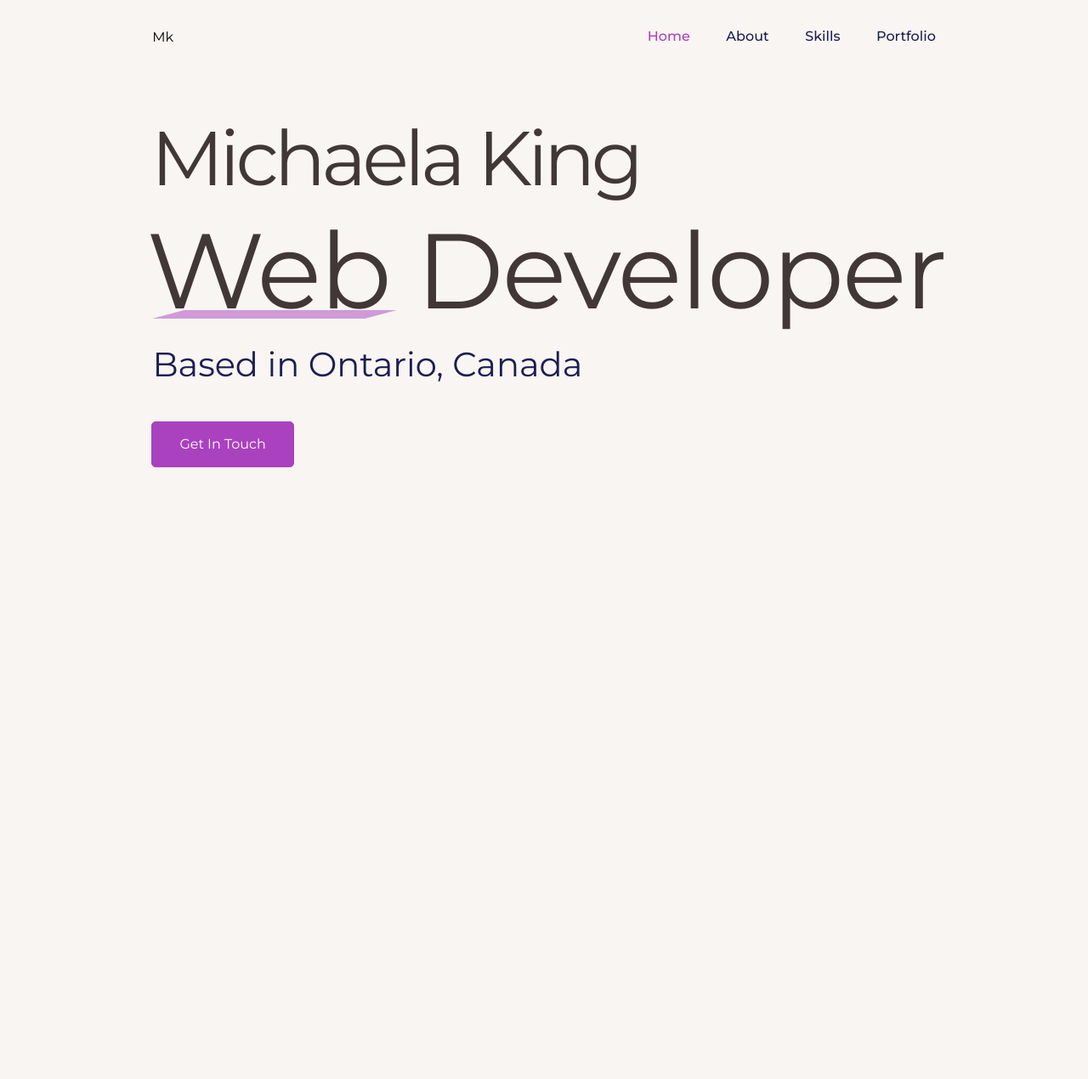
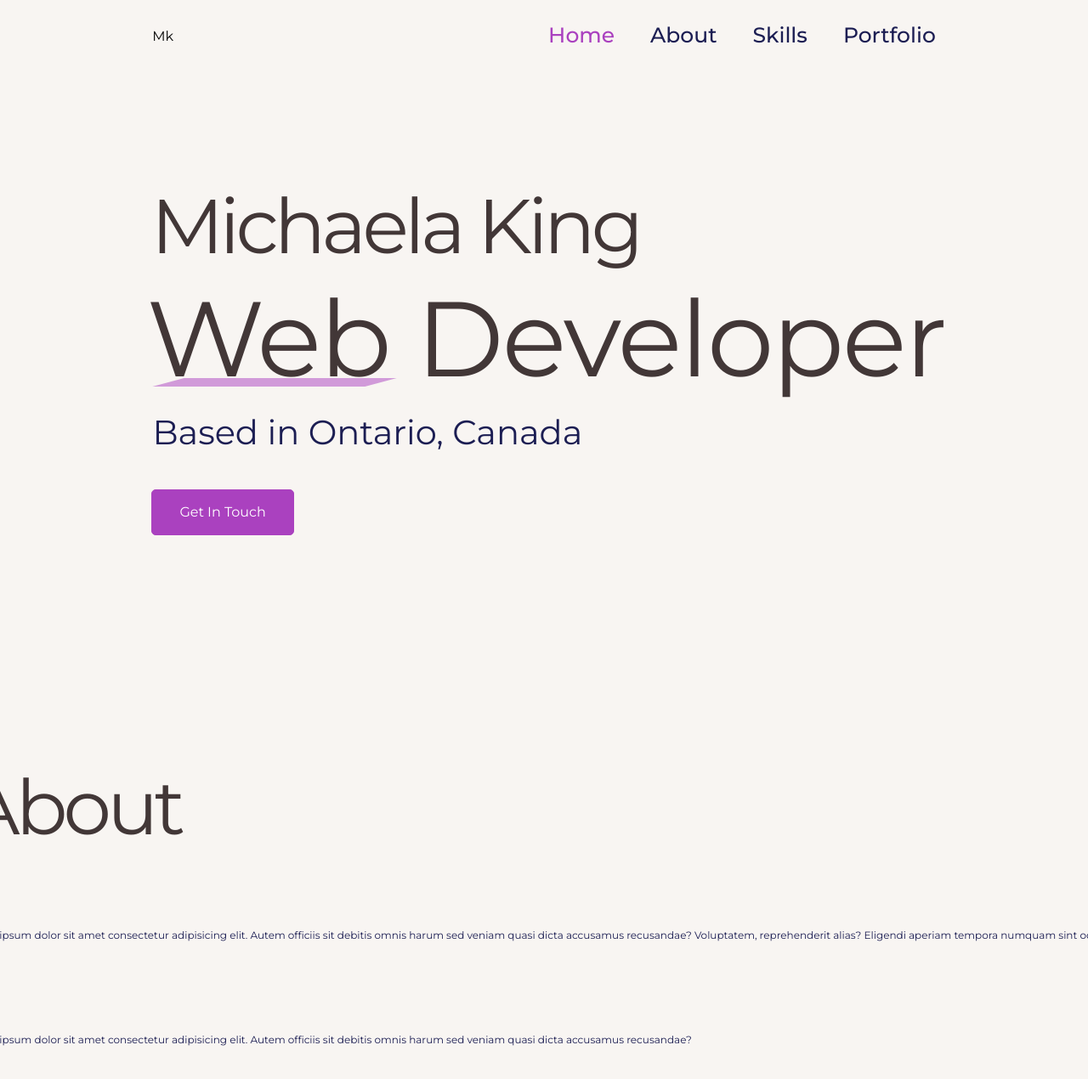
Before and after one commit to Michaela-K/mk_react_portfolio, a React (Create React App) app: page / in a window 1280 px wide. Shown: the top 1270 px of the page at 85% size. Before the commit the page ends 800 px from the top, so only its background shows below. Built offline with nearby package versions, Linux system fonts and the light colour scheme.

Commit message:
adjust nav responsiveness

```diff
--- a/src/App.css
+++ b/src/App.css
@@ -174,7 +174,6 @@
 
   /* Navbar Style Start */
   .navbar {
-    /* width: 1400px; */
     display: flex;
     justify-content: space-between;
     align-items: center;
@@ -189,19 +188,20 @@
     list-style: none;
     display: flex;
     align-items: flex-start;
-    gap: 42.667px;
+    gap: 42px;
     text-decoration: none;
+    background-color: var(--bg-shade);
   }
   .navbar__items ul > li > a {
     text-decoration: none;
   }
   /* Navbar Content */
   .navbar__content {
+    font-size: 25px;
     color: var(--darkblue);
-    font-size: 16px;
     font-style: normal;
     font-weight: 500;
-    line-height: 24px;
+    line-height: 20px;
     cursor: pointer;
   }
   .navbar__active-content {
@@ -227,7 +227,7 @@
   align-items: center;
   gap: 32px;
   background-color: var(--bg-shade);
-  height: 80vh;
+  height: 100vh;
 }
 .hero__section__content-box {
   display: flex;
@@ -253,7 +253,7 @@
   align-self: stretch;
   padding-left: 5px;
   position: relative;
-  z-index: 2;
+  /* z-index: 2; */
 }
 .hero__section__title::before {
   content: "";
@@ -265,7 +265,7 @@
   height: 10px;
   transform: skew(-75deg) translateX(-50%);
   background: rgba(170, 65, 191,0.5);
-  z-index: 1;
+  /* z-index: 1; */
 }
 .hero__section__title__color {
   color: var(--primary);
@@ -364,9 +364,17 @@
 /* About Us */
 .about__section {
   display: flex;
-  padding: 75px 85.3px;
+  padding: 75px 0px;
+  justify-content: center;
   align-items: center;
   gap: 100.6px;
+}
+.about__section-description{
+  color: var(--darkblue);
+  margin: 25px 0px 16px 8px;
+  font-size: 35px;
+  font-weight:400;
+  line-height: 60px;
 }
 .about__section__img > img {
   width: 100%;
@@ -615,15 +623,19 @@ select::-ms-expand {
 }
 
 @media only screen and (max-width: 1550px) {
-  .section__title{
-    /* font-size: 75px; */
-  }
   .hero__section{
     justify-content: center;
   }
   .hero__section__title {
     /* font-size: 85px; */
     line-height: 70px;
+  }
+  .about__section-description {
+    font-size: 12px;
+    display: flex;
+    justify-content: center;
+    align-items: center;
+    gap: 50;
   }
   .skills__section__heading {
     font-size: 54px;
--- a/src/components/About.jsx
+++ b/src/components/About.jsx
@@ -8,13 +8,13 @@ export default function About() {
         <div className="hero__section__content">
           <p className="section__title">About</p>
           {/* <h1 className="skills-section__heading">About Me</h1> */}
-          <p className="hero__section-description">
+          <p className="about__section-description">
             Lorem ipsum dolor sit amet consectetur adipisicing elit. Autem
             officiis sit debitis omnis harum sed veniam quasi dicta accusamus
             recusandae? Voluptatem, reprehenderit alias? Eligendi aperiam
             tempora numquam sint odit optio.
           </p>
-          <p className="hero__section-description">
+          <p className="about__section-description">
             Lorem ipsum dolor sit amet consectetur adipisicing elit. Autem
             officiis sit debitis omnis harum sed veniam quasi dicta accusamus
             recusandae?
--- a/src/components/Home Page/index.jsx
+++ b/src/components/Home Page/index.jsx
@@ -10,7 +10,7 @@ function Home() {
   return (
     <div id="Home">
       <Hero/>
-      {/* <About/> */}
+      <About/>
       {/* <Skills/> */}
       {/* <MyPortfolio/> */}
       {/* <Contact/> */}
```
